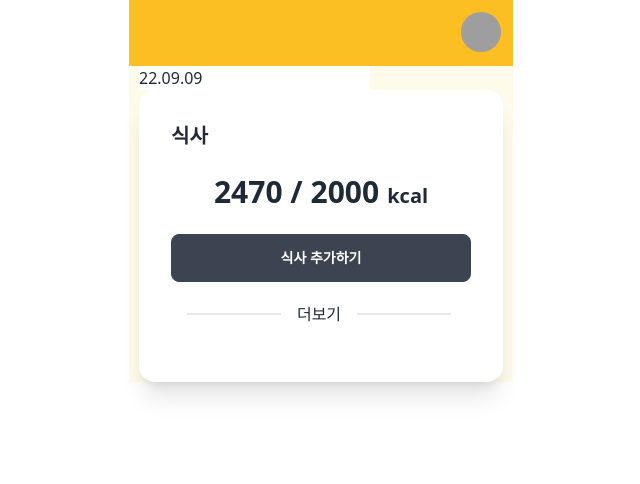
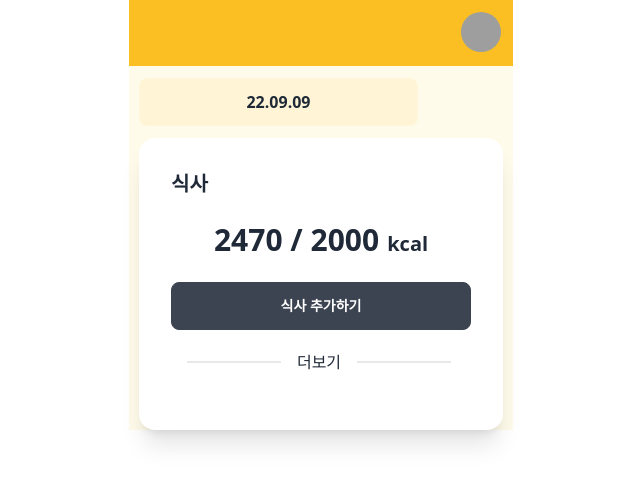
Before and after one commit to ShineTiger/food-management, a React (Create React App) app in the folder client/: page / in a window 1280 px wide. Shown: the top 484 px of the page, without its empty margins (319-959 px from the left). Built offline with nearby package versions, Linux system fonts and the light colour scheme; grey boxes are pictures that could not be loaded.

Commit message:
💄 DatePicker 스타일 수정

```diff
--- a/client/src/components/Main/DateHeader.tsx
+++ b/client/src/components/Main/DateHeader.tsx
@@ -1,6 +1,7 @@
 import React, { Dispatch, SetStateAction } from 'react';
 import DatePicker, { registerLocale } from 'react-datepicker';
 import 'react-datepicker/dist/react-datepicker.css';
+import customStyle from './Custom.module.css';
 
 import isSameDay from 'date-fns/isEqual';
 import { ko } from 'date-fns/esm/locale';
@@ -19,11 +20,13 @@ const DateHeader = ({ currentDate, setCurrentDate }: DateHeader) => {
   registerLocale('ko', ko);
 
   return (
-    <div>
+    <div className="flex items-center relative">
       <DatePicker
+        className={`btn btn-ghost flex m-3 mx-auto text-red ${customStyle.dateBtn}`}
         selected={currentDate}
         dateFormat={'yy.MM.dd'}
         maxDate={new Date()} // 오늘 날짜 이후 선택 불가능
+        popperPlacement="auto"
         locale="ko"
         onChange={date => date && setCurrentDate(date)}
       />
```
